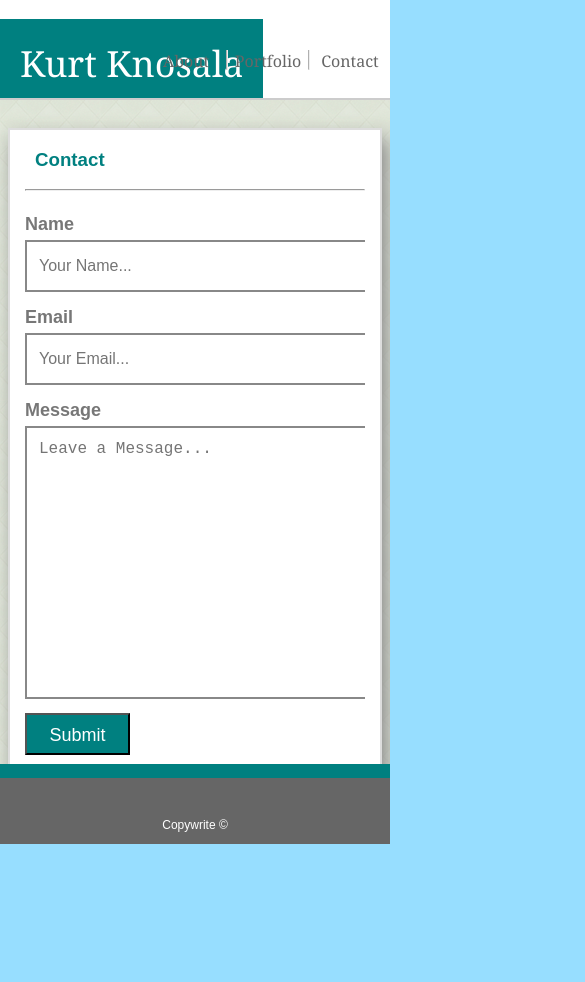
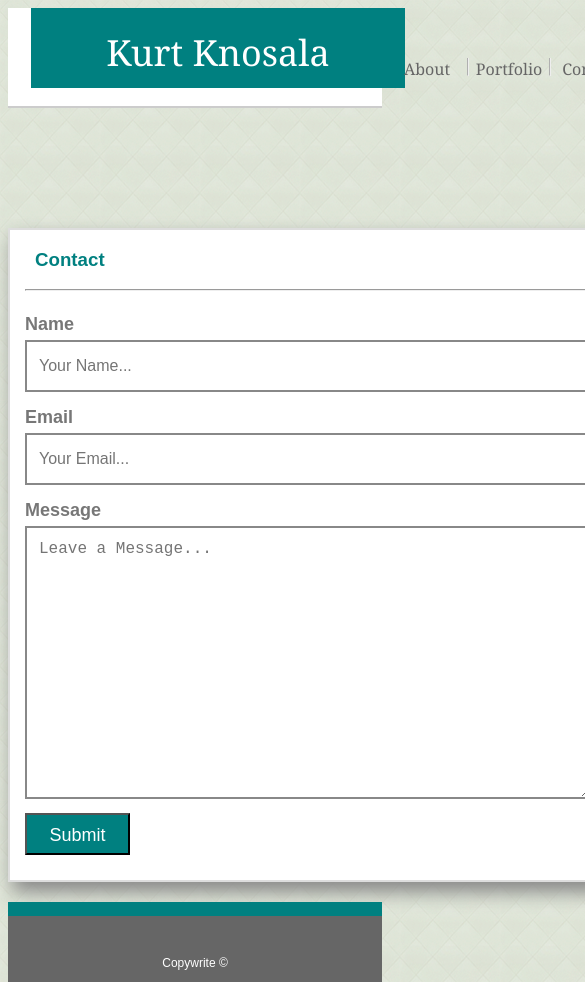
Before and after one commit to kknosala/Responsive-Portfolio, a plain HTML site: page contact.html in a window 390 px wide. Shown: the top 982 px of the page, 585 px wide, since content can reach past the window. Before the commit the page ends 844 px from the top, so only its background shows below. Drawn offline with Linux system fonts and the light colour scheme.

Commit message:
L & M Complete

```diff
--- a/assets/css/style.css
+++ b/assets/css/style.css
@@ -1,3 +1,25 @@
+*{
+    box-sizing: border-box;
+}
+
+*:before, *:after {
+    box-sizing: border-box;
+}
+
+html, body {
+    height: 100%;
+    position: relative;
+}
+
+.main-container {
+    min-height: 100vh;
+    position: relative;
+}
+
+.content-wrap {
+    padding-bottom: 194px;
+}
+
 body {
     font-family: 'Arial', 'Helvetica Neue', Helvetica, sans-serif;
     background-image: url(../images/beige-tiles.png);
@@ -27,11 +49,10 @@ nav {
 
 footer {
     background-color: #666666;
+    position: absolute;
+    bottom: 0px;
     width: 100%;
     height: 80px;
-    position: fixed;
-    bottom: 0px;
-    left: 0px;
     box-sizing: border-box;
     border-top: 14px solid;
     border-color: teal;
@@ -50,7 +71,7 @@ h1 {
 
 .logo {
     float: left;
-    height: 40%;
+    height: 80px;
     position: absolute;
     bottom: 0;
     background-color: teal;
@@ -106,6 +127,7 @@ h1 {
     border: 2px solid;
     border-color: #dddddd;
     box-shadow: 5px 10px 18px #888888;
+    margin-bottom: 20px;
 }
 
 .body {
@@ -215,3 +237,69 @@ h1 {
     font-size: 12px;
     margin: auto;
 }
+
+@media screen and (max-width: 980px) {
+    .container {
+        width: 600px;
+        margin-left: 23px;
+    }
+
+    .portcontainer {
+        width: 535px;
+    }
+
+    .input {
+        width: 539px;
+    }
+
+    .inputmessage {
+        width: 539px;
+    }
+
+    .heading {
+        width: 600px;
+        margin-left: 23px;
+    }
+
+    .logo {
+        margin-left: 0;
+    }
+
+    #profilepic {
+        width: 150px;
+        margin-bottom: 2px;
+    }
+}
+
+@media screen and (max-width: 768px) {
+    .container {
+        margin: auto;
+    }
+
+    .heading {
+        width: 600px;
+    }
+
+    .logo {
+        margin-left: 0;
+    }
+
+    .content-wrap {
+        padding-bottom: 220px;
+    }
+}
+
+@media screen and (max-width: 640px) {
+
+    header {
+        position: static;
+        padding-top: 0;
+        width: 100%;
+    }
+    .logo {
+        top: 0;
+        width: 100%;
+        margin-left: 0;
+        text-align: center;
+    }
+}
--- a/contact.html
+++ b/contact.html
@@ -3,12 +3,15 @@
 
     <title>Kurt Knosala Profile</title>
 
+    <meta name="viewport" content="width=device-width, initial-scale=1.0">
     <!--css source file-->
     <link rel="stylesheet" type="text/css" href="assets/css/style.css">
 
 </head>
 <body>
 
+    <div class="main-container">
+        <div class="content-wrap">
     <header>
         <div class="heading">
             <div class="logo">
@@ -51,8 +54,10 @@
         </article>
 
     </section>
+        </div>
 
     <footer>
         <p id="footertext">Copywrite &copy;</p>
     </footer>
+    </div>
 </body>
```
Also changed, not shown: index.html (+5 -2 lines), portfolio.html (+5 -1 lines).
